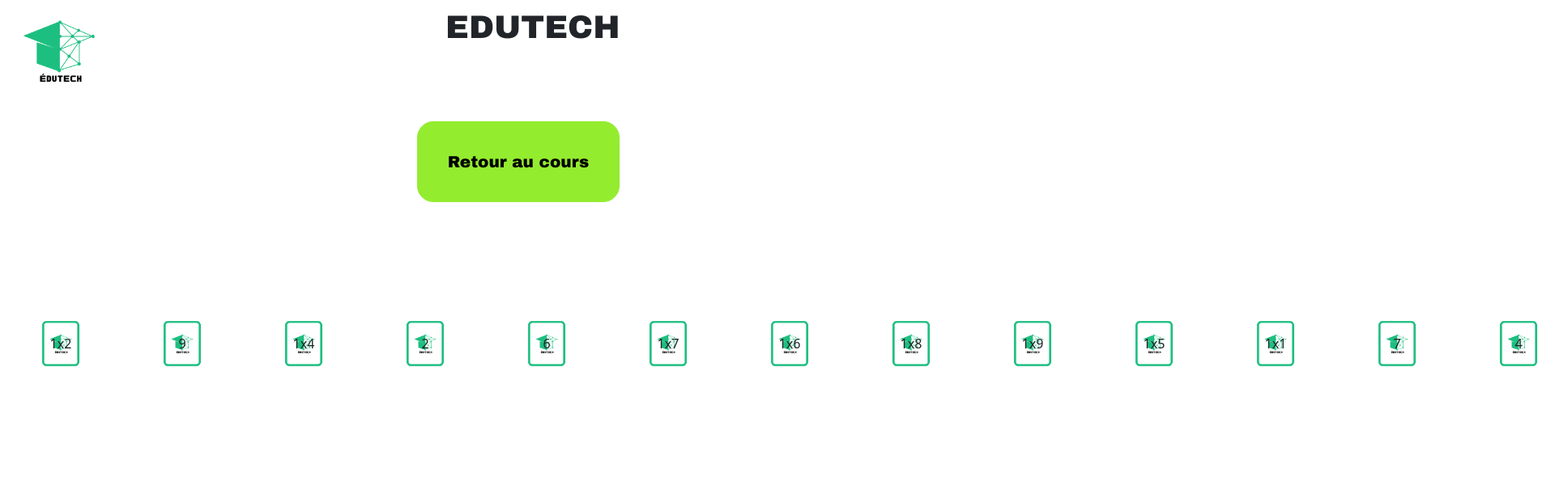
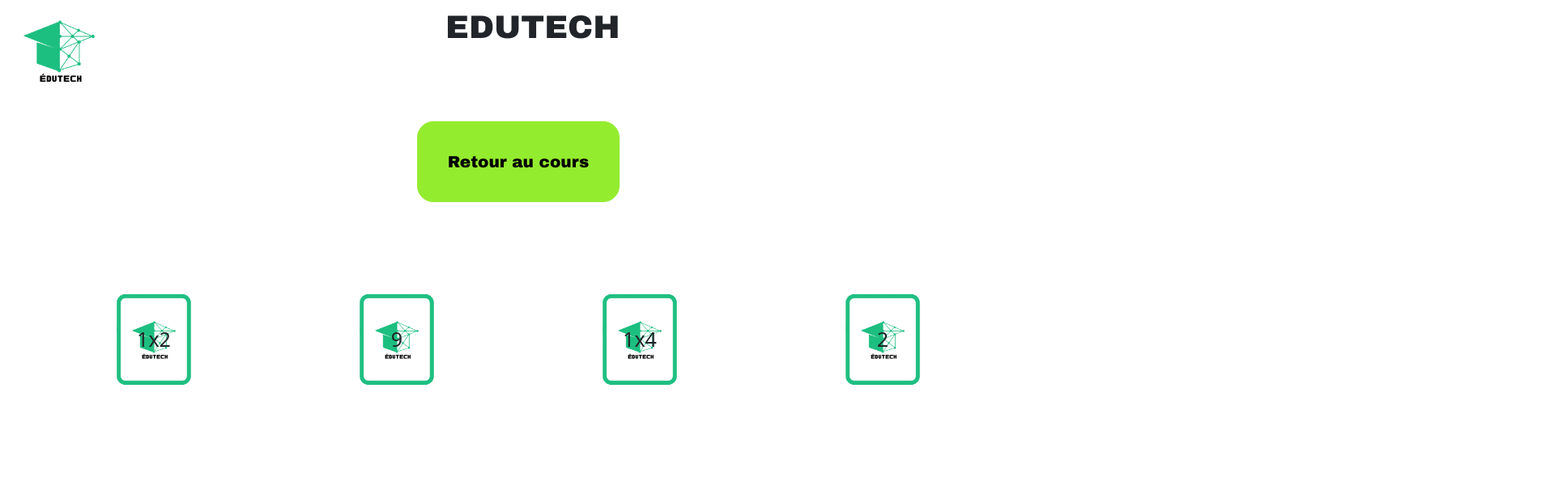
Before and after one commit to wiamebouaboub/Edutech, a Vue app in the folder frontend/: page /MemoryPartie in a window 1280 px wide. Shown: the top 616 px of the page at 81% size, 1920 px wide, since content can reach past the window. Built offline with nearby package versions, Linux system fonts and the light colour scheme.

Commit message:
maj positionnemant cartes jeu memory

```diff
--- a/frontend/src/App.vue
+++ b/frontend/src/App.vue
@@ -20,20 +20,20 @@
 
 <style>
 
-main{
+body{
     background-color: rgb(113, 240, 162);
 }
 
 h1{
     font-family: 'Arial Black', Georgia, 'Times New Roman', Times, serif;
     font-size: 50px;
-    text-align:center;
-    position:relative;
-    margin: 10px 0 10px 0;
+    text-align: center;
+    position: relative;
+    margin: 10px 0px 10px 0;
     padding: 10px 10px 10px 10px;
 }
 
-img {
+#accueil {
 	width: 150px;
 	height: 150px;
 }
--- a/frontend/src/components/MemoryCarte.vue
+++ b/frontend/src/components/MemoryCarte.vue
@@ -19,9 +19,12 @@ defineProps(["texte", "index"]);
   top: 50%;
   left: 50%;
   transform: translate(-50%, -50%);
+  padding: auto;
+  margin: auto;
+  font-size: 25px;
 }
 
-.carte{
+#carte{
 	max-width: 100%;
 	height: auto;
 }
@@ -30,6 +33,8 @@ defineProps(["texte", "index"]);
 .box2{
   position: relative;
   text-align: center;
+  width: 300px;
+  height: 300px;
 }
 
 </style>
--- a/frontend/src/views/MemoryPartie.vue
+++ b/frontend/src/views/MemoryPartie.vue
@@ -32,14 +32,44 @@ function ajouterPaire(paire){
 
 function verifierPaireDejaChoisie(paire){
 	let res = true
-    listeC.forEach((q)=>{if(paire.question==q){res = false}})
+    listeC.forEach((q)=>{
+        if(paire.question==q){
+            res = false
+        }
+    })
 	return res
 }
+
+let retournerCarteVerso = function(paire) {
+	//création du verso
+	let verso = document.createElement("img")
+	verso.setAttribute("src", "./assets/verso.png")
+	verso.id = paire+"verso"
+	//retournement de la carte
+	let carte = document.getElementById(paire)
+	//on verifie que la carte existe
+	if(carte != null){
+		carte.style.display = "none"
+		carte.parentElement.insertBefore(verso, carte)
+	}
+}
+
+let retournerCarteRecto = function(paire){
+	//on supprime le verso
+	let verso = document.getElementById(paire+"verso")
+	if(verso != null){
+		verso.remove()
+		document.getElementById(paire).style.display = "inline"
+	}
+	//on change le display
+}
+
 
 function paireHasard(tableDe1){
 	let index = Math.floor(Math.random()*tableDe1.length)
 	return tableDe1[index]
 }
+
 function AfficherPaire(tableDe1){
 
     let paire = null
@@ -97,7 +127,8 @@ Melanger(listeC)
 .conteneur{
     display: flex;
     flex-direction: row;
-    justify-content: space-around;
-    margin-top: 100px;
+    justify-content: center;
+    margin: 20px 10px 20px 10px;
+    flex-wrap: wrap;
 }
 </style>
```
Also changed, not shown: 1 other file (tests, documents, lock files or other folders).
